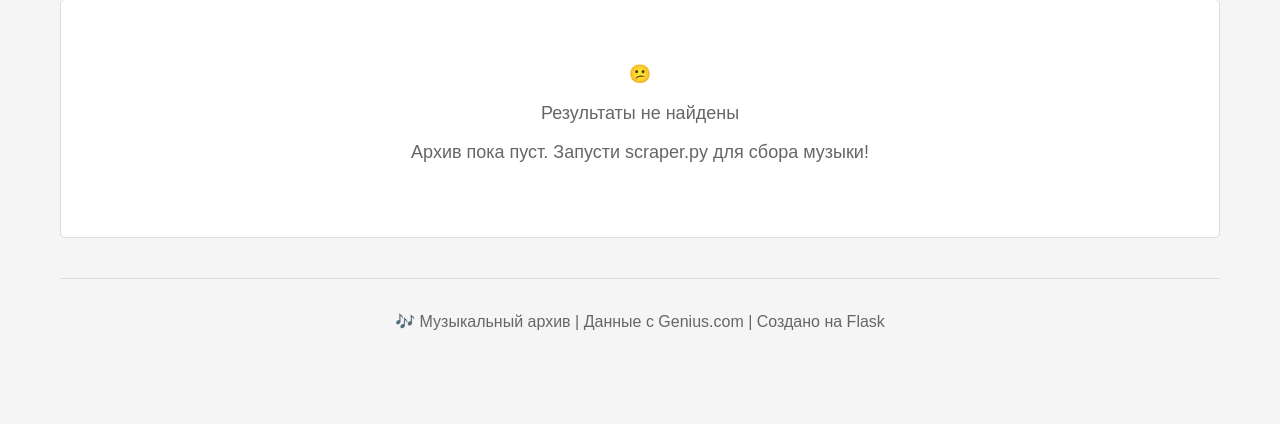
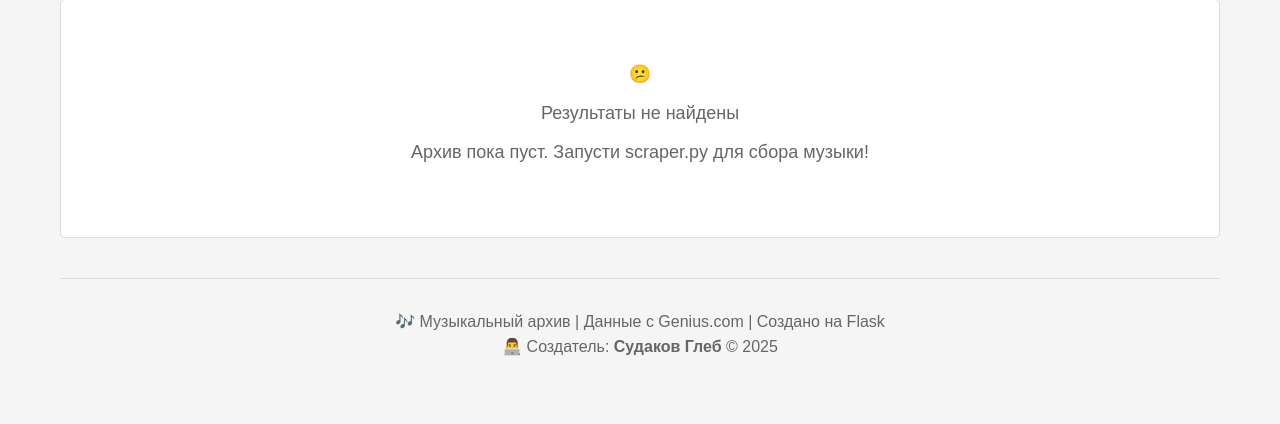
Before and after one commit to mxonu/music-archive-genius, a Flask app: template templates/index.html in a window 1280 px wide. Shown: the part 376-800 px from the top of the page. Run offline with Flask 3, Linux system fonts and the light colour scheme; the template is opened without the code that fills it, so the values that code supplies are empty.

Commit message:
Update index.html

```diff
--- a/templates/index.html
+++ b/templates/index.html
@@ -69,7 +69,6 @@
                             {% endif %}
 
                             <div class="artist-info">
-                                <!-- КЛИКАБЕЛЬНОЕ ИМЯ АРТИСТА -->
                                 <h2 class="artist-name">
                                     <a href="/artist/{{ artist.artist }}" class="artist-link">
                                         {{ artist.artist }}
@@ -81,7 +80,6 @@
                                     <span class="songs-count">🎵 {{ artist.songs|length }} песен(и)</span>
                                 </div>
 
-                                <!-- ТОЛЬКО ССЫЛКА НА GENIUS (БЕЗ API) -->
                                 {% if artist.genius_url %}
                                     <a href="{{ artist.genius_url }}" target="_blank" class="genius-link">
                                         🔗 Профиль на Genius
@@ -90,7 +88,6 @@
                             </div>
                         </div>
 
-                        <!-- ПРЕВЬЮ ПЕРВЫХ 3 ПЕСЕН -->
                         <div class="songs-preview">
                             <h3 class="preview-title">Популярные песни:</h3>
                             {% for song in artist.songs[:3] %}
@@ -110,7 +107,6 @@
                             {% endif %}
                         </div>
 
-                        <!-- КНОПКА "СМОТРЕТЬ ВСЕ ПЕСНИ" -->
                         <div class="artist-actions">
                             <a href="/artist/{{ artist.artist }}" class="btn-view-artist">
                                 📂 Смотреть все песни →
@@ -135,6 +131,7 @@
 
         <footer class="footer">
             <p>🎶 Музыкальный архив | Данные с Genius.com | Создано на Flask</p>
+            <p>👨‍💻 Создатель: <strong>Судаков Глеб</strong> © 2025</p>
         </footer>
     </div>
 </body>
```
